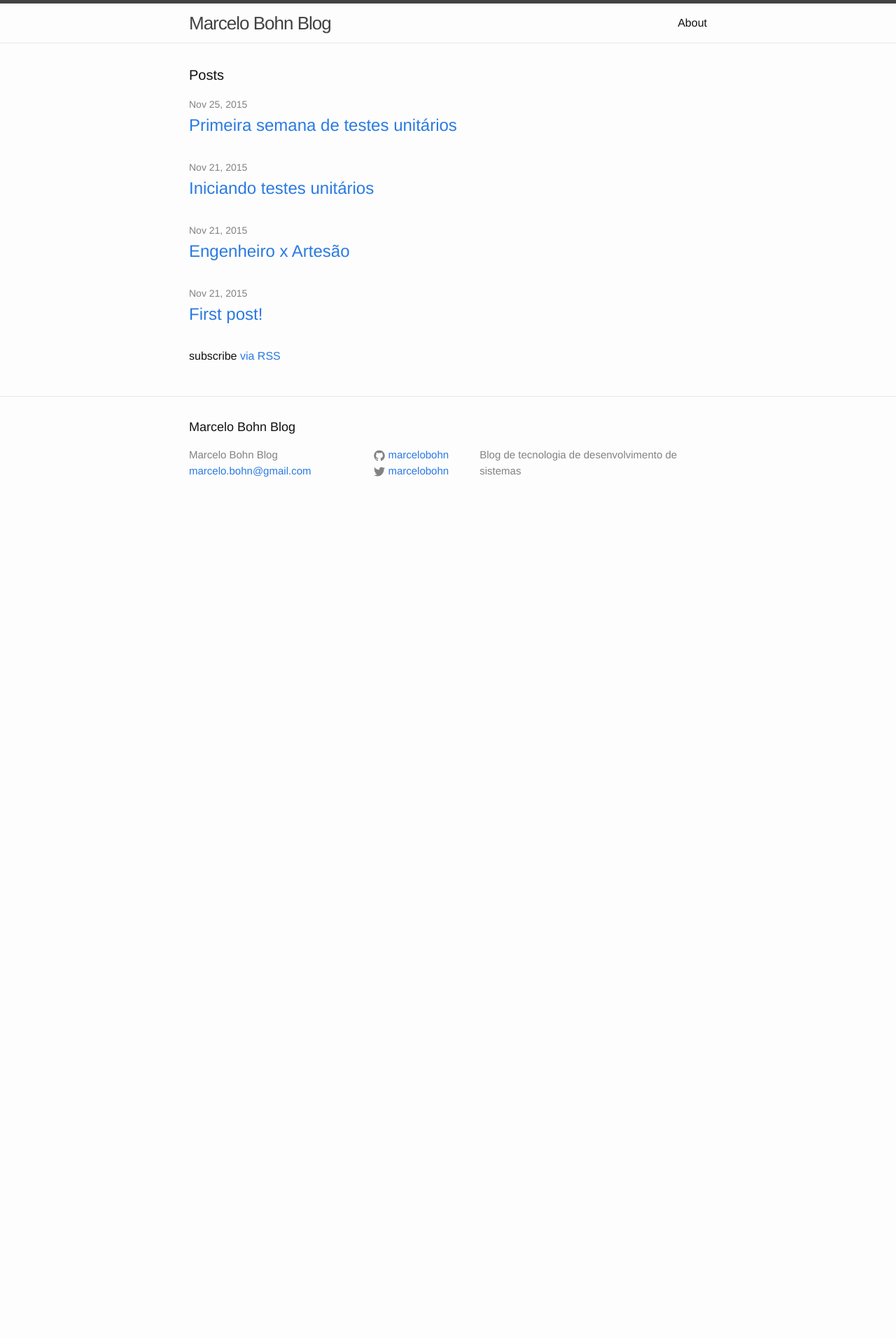
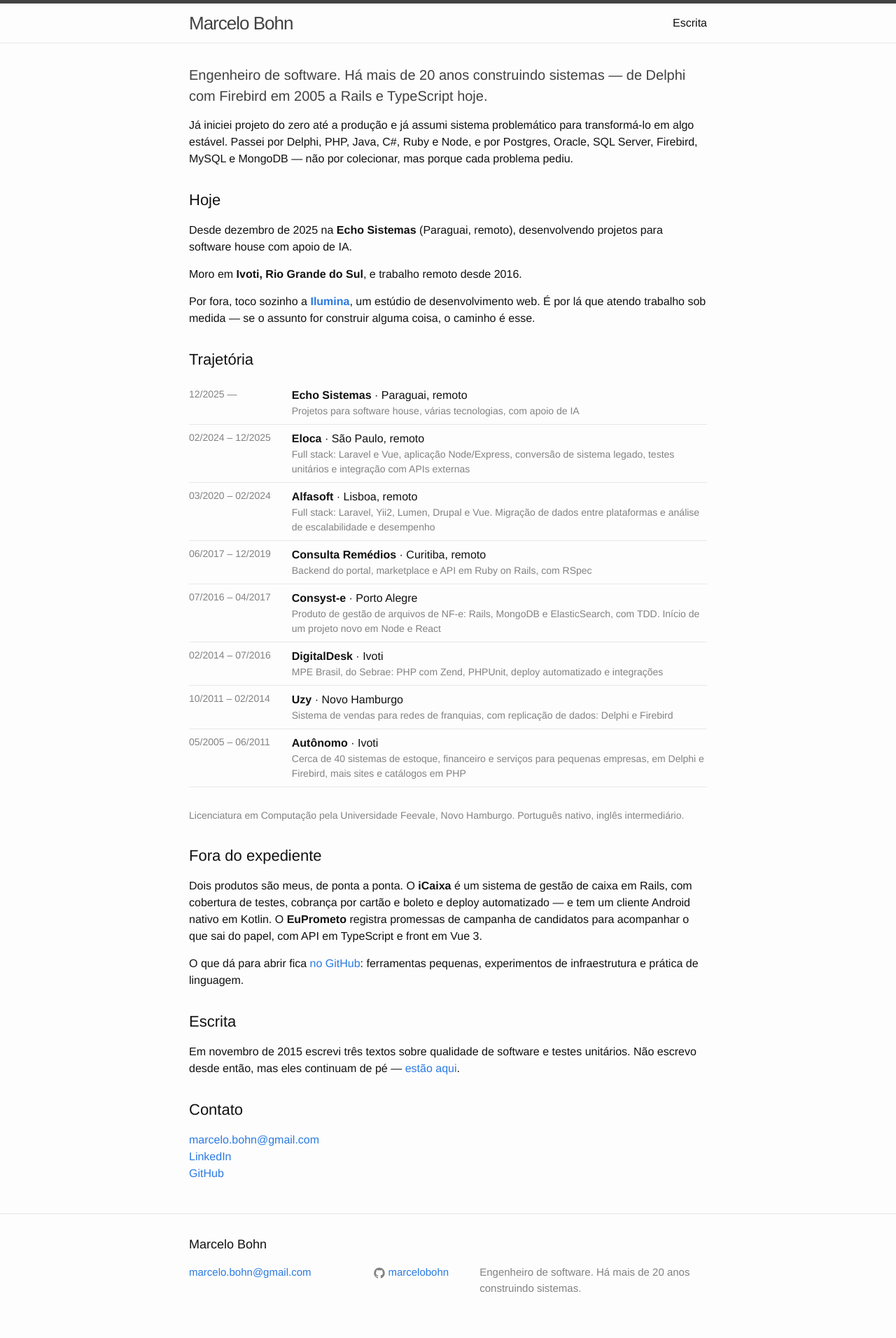
Before and after one commit to marcelobohn/marcelobohn.github.io, a Jekyll site: the page built from index.md, in a window 1280 px wide. Shown: the whole page at 70% size. Built offline with Jekyll 4.4.1, drawn with Linux system fonts in a browser that asks for light colours; before the commit the page ends 900 px from its top, so only the background shows below that.

Commit message:
refaz o site: de blog parado a perfil da pessoa por tras do estudio
A home deixa de ser lista de posts e passa a ser o perfil: uma frase de
abertura, Hoje, Trajetoria, Fora do expediente, Escrita e Contato. Conteudo
escrito a partir do curriculo atual que o Marcelo forneceu — nenhum fato
inventado.

A direcao mudou no meio do desenho. A primeira escolha foi "vitrine para
cliente", ate a investigacao mostrar que essa vitrine ja existe: ilumina.app.br
esta no ar, com Servicos, Portfolio (iCaixa e Promessas) e Contato. Duas
paginas competindo pela mesma funcao obrigariam o cliente a decidir entre
contratar a Ilumina ou o Marcelo. Ficou: o estudio vende, a pessoa da lastro.

Os 3 posts de 2015 seguem nas mesmas URLs, agora em /escrita/, enquadrados como
arquivo. O first-post de tres palavras saiu. /about/, que tinha o texto de
exemplo do Jekyll, virou redirect para a home em vez de 404.

Dois defeitos so apareceram ao renderizar:

- O filtro `date` do Liquid so conhece meses em ingles, e a data saia como
  "25 de November de 2015". Corrigido com _includes/data-pt.html.
- O rodape mostrava Twitter, que nao esta entre os contatos informados, e
  repetia o titulo do site duas vezes seguidas.

Tambem corrigido o `url` do _config.yml, que estava em http e com barra final,
gerando links com barra dupla e canonical apontando para http.

Spec em docs/superpowers/specs/2026-08-26-site-pessoal-design.md.

Co-Authored-By: Claude Opus 5 (1M context) <noreply@anthropic.com>
Claude-Session: https://claude.ai/code/session_01HhKeWXfXsErAa9cypje92x

```diff
--- a/_config.yml
+++ b/_config.yml
@@ -1,15 +1,16 @@
 # Site settings
-title: Marcelo Bohn Blog
+title: Marcelo Bohn
 email: marcelo.bohn@gmail.com
 description:
-  Blog de tecnologia de desenvolvimento de sistemas
+  Engenheiro de software. Há mais de 20 anos construindo sistemas.
 baseurl: "" # the subpath of your site, e.g. /blog/
-url: "http://marcelobohn.github.io/" # the base hostname & protocol for your site
-twitter_username: marcelobohn
+url: "https://marcelobohn.github.io" # the base hostname & protocol for your site
 github_username:  marcelobohn
 
 # Build settings
 markdown: kramdown
+lang: pt-BR
+timezone: America/Sao_Paulo
 
 # O github-pages minificava o CSS por padrao; o Jekyll 4 sozinho, nao.
 sass:
--- a/_includes/footer.html
+++ b/_includes/footer.html
@@ -7,7 +7,6 @@
     <div class="footer-col-wrapper">
       <div class="footer-col  footer-col-1">
         <ul class="contact-list">
-          <li>{{ site.title }}</li>
           <li><a href="mailto:{{ site.email }}">{{ site.email }}</a></li>
         </ul>
       </div>
--- a/_layouts/default.html
+++ b/_layouts/default.html
@@ -1,5 +1,5 @@
 <!DOCTYPE html>
-<html>
+<html lang="{{ site.lang | default: "pt-BR" }}">
 
   {% include head.html %}
 
--- a/_layouts/post.html
+++ b/_layouts/post.html
@@ -5,7 +5,7 @@ layout: default
 
   <header class="post-header">
     <h1 class="post-title">{{ page.title }}</h1>
-    <p class="post-meta">{{ page.date | date: "%b %-d, %Y" }}{% if page.author %} • {{ page.author }}{% endif %}{% if page.meta %} • {{ page.meta }}{% endif %}</p>
+    <p class="post-meta">{% include data-pt.html data=page.date %}{% if page.author %} • {{ page.author }}{% endif %}{% if page.meta %} • {{ page.meta }}{% endif %}</p>
   </header>
 
   <article class="post-content">
--- /dev/null
+++ b/_sass/_perfil.scss
@@ -0,0 +1,57 @@
+@use "variables" as *;
+
+/**
+ * Perfil — a home deixou de ser lista de posts.
+ */
+.perfil__linha {
+    font-size: 20px;
+    color: $grey-color-dark;
+}
+
+.perfil h2 {
+    margin-top: $spacing-unit;
+    font-size: 22px;
+}
+
+.perfil__nota {
+    font-size: $small-font-size;
+    color: $grey-color;
+}
+
+// Uma linha por emprego: periodo a esquerda, cargo e descricao a direita.
+.trajetoria {
+    width: 100%;
+    border-collapse: collapse;
+    margin-bottom: $spacing-unit;
+
+    td {
+        padding: 8px 0;
+        vertical-align: top;
+        border-bottom: 1px solid $grey-color-light;
+    }
+
+    td:first-child {
+        white-space: nowrap;
+        padding-right: $spacing-unit;
+        color: $grey-color;
+        font-size: $small-font-size;
+    }
+
+    span {
+        display: block;
+        color: $grey-color;
+        font-size: $small-font-size;
+    }
+
+    // No celular a coluna de datas nao cabe ao lado: vira uma linha acima.
+    @include media-query($on-palm) {
+        td, td:first-child { display: block; border: 0; padding: 0; }
+        td:first-child { padding-top: 12px; }
+        tr { display: block; border-bottom: 1px solid $grey-color-light; padding-bottom: 8px; }
+    }
+}
+
+.contato {
+    list-style: none;
+    margin-left: 0;
+}
--- a/css/main.scss
+++ b/css/main.scss
@@ -6,3 +6,4 @@
 @use "base";
 @use "layout";
 @use "syntax-highlighting";
+@use "perfil";
--- a/index.html
+++ /dev/null
@@ -1,23 +0,0 @@
----
-layout: default
----
-
-<div class="home">
-
-  <h1 class="page-heading">Posts</h1>
-
-  <ul class="post-list">
-    {% for post in site.posts %}
-      <li>
-        <span class="post-meta">{{ post.date | date: "%b %-d, %Y" }}</span>
-
-        <h2>
-          <a class="post-link" href="{{ post.url | prepend: site.baseurl }}">{{ post.title }}</a>
-        </h2>
-      </li>
-    {% endfor %}
-  </ul>
-
-  <p class="rss-subscribe">subscribe <a href="{{ "/feed.xml" | prepend: site.baseurl }}">via RSS</a></p>
-
-</div>
--- /dev/null
+++ b/index.md
@@ -0,0 +1,69 @@
+---
+layout: default
+---
+
+<div class="perfil">
+
+<p class="perfil__linha">Engenheiro de software. Há mais de 20 anos construindo
+sistemas — de Delphi com Firebird em 2005 a Rails e TypeScript hoje.</p>
+
+<p>Já iniciei projeto do zero até a produção e já assumi sistema problemático
+para transformá-lo em algo estável. Passei por Delphi, PHP, Java, C#, Ruby e
+Node, e por Postgres, Oracle, SQL Server, Firebird, MySQL e MongoDB — não por
+colecionar, mas porque cada problema pediu.</p>
+
+<h2 id="hoje">Hoje</h2>
+
+<p>Desde dezembro de 2025 na <strong>Echo Sistemas</strong> (Paraguai, remoto),
+desenvolvendo projetos para software house com apoio de IA.</p>
+
+<p>Moro em <strong>Ivoti, Rio Grande do Sul</strong>, e trabalho remoto desde
+2016.</p>
+
+<p>Por fora, toco sozinho a <strong><a href="https://ilumina.app.br">Ilumina</a></strong>,
+um estúdio de desenvolvimento web. É por lá que atendo trabalho sob medida — se
+o assunto for construir alguma coisa, o caminho é esse.</p>
+
+<h2 id="trajetoria">Trajetória</h2>
+
+<table class="trajetoria">
+  <tr><td>12/2025 —</td><td><strong>Echo Sistemas</strong> · Paraguai, remoto<br><span>Projetos para software house, várias tecnologias, com apoio de IA</span></td></tr>
+  <tr><td>02/2024 – 12/2025</td><td><strong>Eloca</strong> · São Paulo, remoto<br><span>Full stack: Laravel e Vue, aplicação Node/Express, conversão de sistema legado, testes unitários e integração com APIs externas</span></td></tr>
+  <tr><td>03/2020 – 02/2024</td><td><strong>Alfasoft</strong> · Lisboa, remoto<br><span>Full stack: Laravel, Yii2, Lumen, Drupal e Vue. Migração de dados entre plataformas e análise de escalabilidade e desempenho</span></td></tr>
+  <tr><td>06/2017 – 12/2019</td><td><strong>Consulta Remédios</strong> · Curitiba, remoto<br><span>Backend do portal, marketplace e API em Ruby on Rails, com RSpec</span></td></tr>
+  <tr><td>07/2016 – 04/2017</td><td><strong>Consyst-e</strong> · Porto Alegre<br><span>Produto de gestão de arquivos de NF-e: Rails, MongoDB e ElasticSearch, com TDD. Início de um projeto novo em Node e React</span></td></tr>
+  <tr><td>02/2014 – 07/2016</td><td><strong>DigitalDesk</strong> · Ivoti<br><span>MPE Brasil, do Sebrae: PHP com Zend, PHPUnit, deploy automatizado e integrações</span></td></tr>
+  <tr><td>10/2011 – 02/2014</td><td><strong>Uzy</strong> · Novo Hamburgo<br><span>Sistema de vendas para redes de franquias, com replicação de dados: Delphi e Firebird</span></td></tr>
+  <tr><td>05/2005 – 06/2011</td><td><strong>Autônomo</strong> · Ivoti<br><span>Cerca de 40 sistemas de estoque, financeiro e serviços para pequenas empresas, em Delphi e Firebird, mais sites e catálogos em PHP</span></td></tr>
+</table>
+
+<p class="perfil__nota">Licenciatura em Computação pela Universidade Feevale,
+Novo Hamburgo. Português nativo, inglês intermediário.</p>
+
+<h2 id="fora-do-expediente">Fora do expediente</h2>
+
+<p>Dois produtos são meus, de ponta a ponta. O <strong>iCaixa</strong> é um sistema de
+gestão de caixa em Rails, com cobertura de testes, cobrança por cartão e boleto
+e deploy automatizado — e tem um cliente Android nativo em Kotlin. O
+<strong>EuPrometo</strong> registra promessas de campanha de candidatos para
+acompanhar o que sai do papel, com API em TypeScript e front em Vue 3.</p>
+
+<p>O que dá para abrir fica <a href="https://github.com/marcelobohn">no
+GitHub</a>: ferramentas pequenas, experimentos de infraestrutura e prática de
+linguagem.</p>
+
+<h2 id="escrita">Escrita</h2>
+
+<p>Em novembro de 2015 escrevi três textos sobre qualidade de software e testes
+unitários. Não escrevo desde então, mas eles continuam de pé —
+<a href="{{ '/escrita/' | relative_url }}">estão aqui</a>.</p>
+
+<h2 id="contato">Contato</h2>
+
+<ul class="contato">
+  <li><a href="mailto:marcelo.bohn@gmail.com">marcelo.bohn@gmail.com</a></li>
+  <li><a href="https://www.linkedin.com/in/marcelo-bohn/">LinkedIn</a></li>
+  <li><a href="https://github.com/marcelobohn">GitHub</a></li>
+</ul>
+
+</div>
```
Also changed, not shown: _includes/data-pt.html (added, +7 -0 lines), _posts/2015-11-21-first-post.markdown (deleted, +0 -8 lines), about.md (+16 -8 lines), escrita.md (added, +21 -0 lines).
